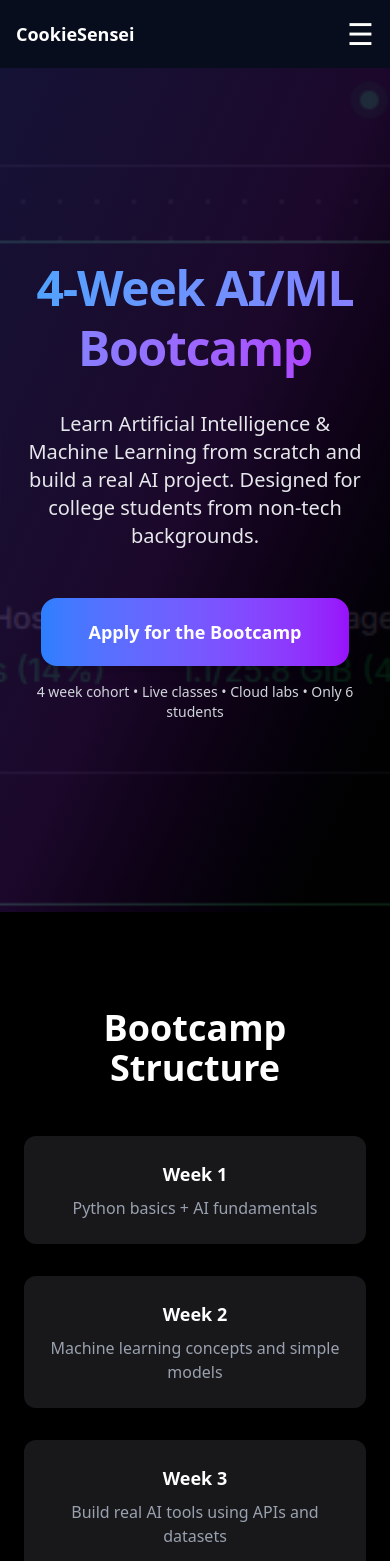
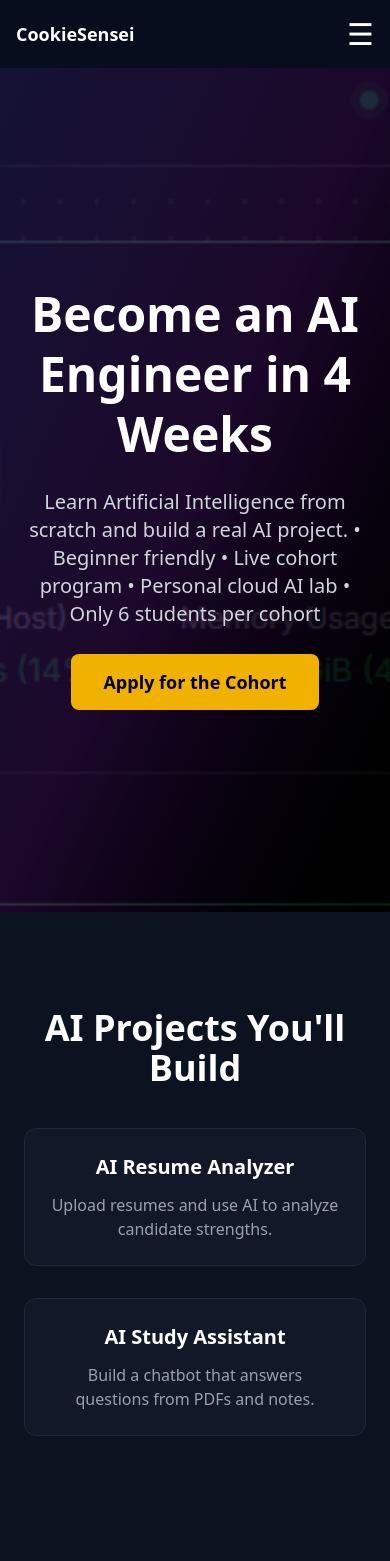
Before and after one commit to cookieSensei/cookiecloudlabs, a Next.js app: page / in a window 390 px wide. Shown: the top 1561 px of the page. Built offline with nearby package versions, Linux system fonts and the light colour scheme.

Commit message:
modified:   app/page.tsx 	modified:   components/Audience.tsx 	new file:   components/CTA.tsx 	new file:   components/Capstone.tsx 	modified:   components/Hero.tsx 	modified:   components/Internship.tsx

```diff
--- a/app/page.tsx
+++ b/app/page.tsx
@@ -5,19 +5,19 @@ import Footer from "@/components/Footer";
 import Founder from "@/components/Founder";
 import BootcampTimeline from "@/components/BootcampTimeline";
 import CloudLabs from "@/components/CloudLabs";
-
+import Capstone from "@/components/Capstone"
+import Audience from "@/components/Audience"
+import CTA from "@/components/CTA"
 
 export default function Home() {
   return (
     <>
-
-      <Hero />
-      <BootcampTimeline />
-      <Internship/>
-      <CloudLabs/>
-      <Founder/>
-
-
+    <Hero />
+    <Capstone />
+    <Internship />
+    <Audience />
+    <Founder />
+    <CTA />
     </>
   );
 }
--- a/components/Audience.tsx
+++ b/components/Audience.tsx
@@ -1,26 +1,44 @@
 export default function Audience() {
   return (
-    <section className="py-24 bg-zinc-950 text-white text-center">
+    <section className="py-24 bg-black text-white">
 
-      <h2 className="text-4xl font-bold mb-12">
-        Who This Bootcamp Is For
-      </h2>
+      <div className="max-w-5xl mx-auto px-6">
 
-      <div className="max-w-4xl mx-auto grid md:grid-cols-2 gap-10 text-left">
+        <h2 className="text-4xl font-bold text-center mb-12">
+          Who This Bootcamp Is For
+        </h2>
 
-        <ul className="space-y-3">
-          <li>✓ BBA / BCom / BA students curious about AI</li>
-          <li>✓ Beginners who want to enter AI</li>
-          <li>✓ Students who want real projects</li>
-        </ul>
+        <div className="grid md:grid-cols-2 gap-8">
 
-        <ul className="space-y-3">
-          <li>✗ Not for advanced ML engineers</li>
-          <li>✗ Not a math-heavy research course</li>
-        </ul>
+          <div className="bg-[#111827] p-8 rounded-xl border border-gray-800">
+            <h3 className="text-xl font-semibold text-green-400 mb-4">
+              Perfect For
+            </h3>
+
+            <ul className="space-y-2 text-gray-300">
+              <li>• College students curious about AI</li>
+              <li>• Beginners learning machine learning</li>
+              <li>• Students building a tech portfolio</li>
+              <li>• People interested in AI careers</li>
+            </ul>
+          </div>
+
+          <div className="bg-[#111827] p-8 rounded-xl border border-gray-800">
+            <h3 className="text-xl font-semibold text-red-400 mb-4">
+              Not Ideal For
+            </h3>
+
+            <ul className="space-y-2 text-gray-300">
+              <li>• Advanced ML researchers</li>
+              <li>• Senior AI engineers</li>
+              <li>• People seeking deep math theory</li>
+            </ul>
+          </div>
+
+        </div>
 
       </div>
 
     </section>
-  );
+  )
 }
--- /dev/null
+++ b/components/CTA.tsx
@@ -0,0 +1,22 @@
+export default function CTA() {
+  return (
+    <section className="py-24 bg-yellow-500 text-black text-center">
+
+      <h2 className="text-4xl font-bold mb-6">
+        Apply for the CookieSensei AI Cohort
+      </h2>
+
+      <p className="text-lg mb-8">
+        Next cohort starting soon. Only 6 seats available.
+      </p>
+
+      <a
+        href="/enroll"
+        className="bg-black text-white px-8 py-4 rounded-lg font-semibold"
+      >
+        Apply Now
+      </a>
+
+    </section>
+  )
+}
--- /dev/null
+++ b/components/Capstone.tsx
@@ -0,0 +1,36 @@
+export default function Capstone() {
+  return (
+    <section className="py-24 bg-[#0b1220] text-white">
+      <div className="max-w-6xl mx-auto px-6 text-center">
+
+        <h2 className="text-4xl font-bold mb-10">
+          AI Projects You'll Build
+        </h2>
+
+        <div className="grid md:grid-cols-2s gap-8">
+
+          <div className="bg-[#111827] p-6 rounded-xl border border-gray-800">
+            <h3 className="text-xl font-semibold mb-3">
+              AI Resume Analyzer
+            </h3>
+            <p className="text-gray-400">
+              Upload resumes and use AI to analyze candidate strengths.
+            </p>
+          </div>
+
+          <div className="bg-[#111827] p-6 rounded-xl border border-gray-800">
+            <h3 className="text-xl font-semibold mb-3">
+              AI Study Assistant
+            </h3>
+            <p className="text-gray-400">
+              Build a chatbot that answers questions from PDFs and notes.
+            </p>
+          </div>
+
+
+
+        </div>
+      </div>
+    </section>
+  )
+}
--- a/components/Hero.tsx
+++ b/components/Hero.tsx
@@ -18,31 +18,29 @@ export default function Hero() {
       <div className="relative z-10 px-6 max-w-5xl">
 
         {/* Headline with Glow */}
-        <h1 className="relative text-5xl md:text-7xl font-extrabold tracking-tight leading-tight">
+        <h1 className="text-5xl md:text-6xl font-bold leading-tight mb-6">
 
-          <span className="bg-gradient-to-r from-blue-400 via-indigo-400 to-purple-500 bg-clip-text text-transparent">
-            4-Week AI/ML Bootcamp
-          </span>
+          Become an AI Engineer in 4 Weeks
 
-        </h1>
+          </h1>
 
-        <p className="mt-8 text-xl md:text-2xl text-gray-200 font-medium max-w-3xl mx-auto">
-        Learn Artificial Intelligence & Machine Learning from scratch and build a real AI project.
+          <p className="text-xl text-gray-300 max-w-2xl mx-auto mb-10">
 
-        Designed for college students from non-tech backgrounds.
-        </p>
+          Learn Artificial Intelligence from scratch and build a real AI project.
 
-        {/* CTA Button */}
-        <a
+          • Beginner friendly
+          • Live cohort program
+          • Personal cloud AI lab
+          • Only 6 students per cohort
+
+          </p>
+
+          <a
           href="/enroll"
-          className="inline-block mt-12 bg-gradient-to-r from-blue-500 to-purple-600 px-12 py-5 rounded-2xl font-bold text-lg shadow-lg hover:scale-105 transition"
+          className="bg-yellow-500 hover:bg-yellow-400 text-black font-semibold px-8 py-4 rounded-lg text-lg"
           >
-          Apply for the Bootcamp
+          Apply for the Cohort
           </a>
-
-          <p className="mt-4 text-gray-300 text-sm">
-          4 week cohort • Live classes • Cloud labs • Only 6 students
-          </p>
 
       </div>
     </section>
--- a/components/Internship.tsx
+++ b/components/Internship.tsx
@@ -125,44 +125,8 @@ export default function Internship() {
         </div>
 
 
-          {/* Who This Bootcamp Is For */}
-          <div className="mt-24">
 
-            <h3 className="text-3xl font-semibold text-center mb-12">
-              Who This Bootcamp Is For
-            </h3>
 
-            <div className="grid md:grid-cols-2 gap-8 max-w-4xl mx-auto text-gray-300">
-
-              <div className="bg-[#111827] p-6 rounded-xl border border-gray-800">
-                <h4 className="text-xl font-semibold mb-4 text-green-400">
-                  Perfect For
-                </h4>
-
-                <ul className="space-y-2">
-                  <li>• College students curious about AI</li>
-                  <li>• Beginners who want to enter AI / ML</li>
-                  <li>• Students who want real projects</li>
-                  <li>• Anyone interested in building AI systems</li>
-                </ul>
-              </div>
-
-              <div className="bg-[#111827] p-6 rounded-xl border border-gray-800">
-                <h4 className="text-xl font-semibold mb-4 text-red-400">
-                  Not Ideal For
-                </h4>
-
-                <ul className="space-y-2">
-                  <li>• Advanced machine learning engineers</li>
-                  <li>• People looking for deep math theory</li>
-                  <li>• Researchers focusing on ML papers</li>
-                  <li>• Experienced AI professionals</li>
-                </ul>
-              </div>
-
-            </div>
-
-          </div>
         {/* Bootcamp + Video Section */}
 
 
@@ -217,8 +181,12 @@ export default function Internship() {
               </h3>
 
               <p className="text-xl font-bold text-green-400 mb-4">
-                ₹29,999
-              </p>
+                ₹3,999 Early Cohort Price
+                </p>
+
+                <p className="text-gray-400 text-sm mb-4">
+                Regular price ₹14,999
+                </p>
 
               <p className="mb-2">Includes:</p>
 
```
